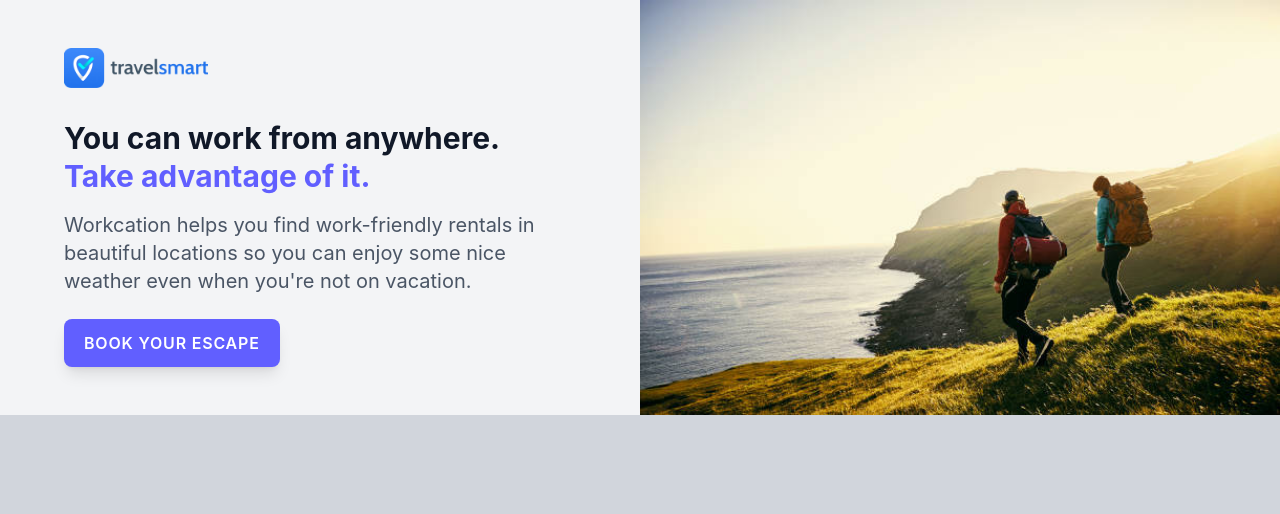
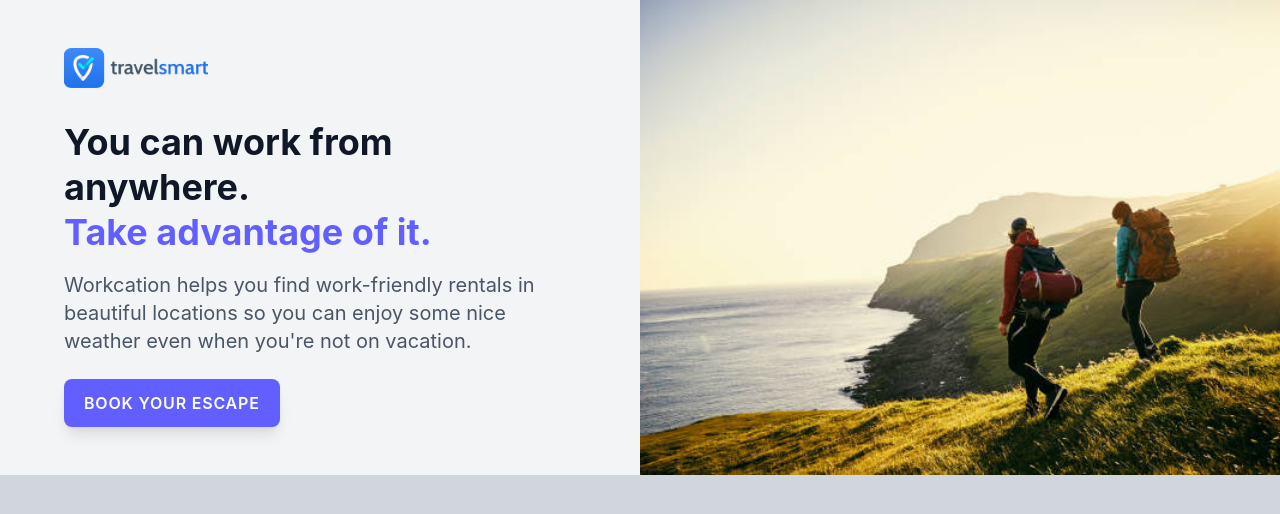
Before and after one commit to miriamuk21/Code, a website: page index.html in a window 1280 px wide. Drawn offline with Linux system fonts and the light colour scheme.

Commit message:
fix index source folder

```diff
--- a/css/tailwind.css
+++ b/css/tailwind.css
@@ -1,2 +1,2 @@
 @import "tailwindcss";
-@source "../public/**/*.html";
+@source "../**/*.html";
```
Also changed, not shown: public/build/tailwind.css.
